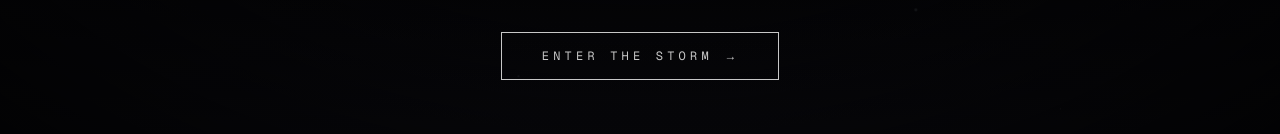
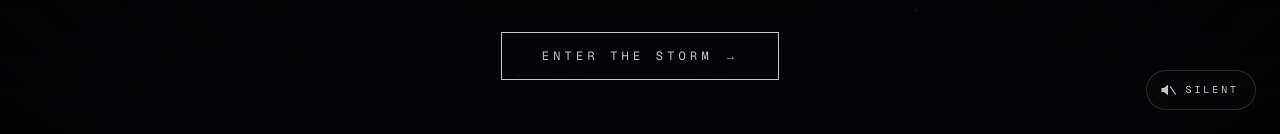
Before and after one commit to Bo-Neau/raijin, a React (Vite) app: page / in a window 1280 px wide. Shown: the part 666-800 px from the top of the page. Built offline with nearby package versions, Linux system fonts and the light colour scheme; a web font is replaced by a local one.

Commit message:
Restore ThunderEngine + thunder.mp3 + bottom-right audio toggle

```diff
--- a/src/App.tsx
+++ b/src/App.tsx
@@ -10,7 +10,7 @@
 // Companion: append the CSS at the bottom of src/index.css.
 // ============================================================================
 
-import { useEffect, useRef, useState, useMemo } from 'react'
+import { useEffect, useRef, useState, useMemo, useCallback } from 'react'
 import './index.css'
 import { Fog } from './components/ui/fog'
 import raijinLogoPng from './assets/raijin-logo-cutout.png'
@@ -52,6 +52,10 @@ const REST_FRAME = 3
 const STRIKE_FRAMES = [4, 7, 16, 17, 19, 20]
 
 type Phase = 'rest' | 'flash' | 'peak' | 'hold' | 'fade' | 'after'
+
+const prefersReducedMotion = () =>
+  typeof window !== 'undefined' &&
+  window.matchMedia?.('(prefers-reduced-motion: reduce)').matches
 
 const isMobile = () =>
   typeof window !== 'undefined' &&
@@ -332,6 +336,143 @@ function DustParticles() {
   )
 }
 
+// ── Thunder engine (real sample) ──────────────────────────────────────────
+import thunderUrl from './assets/thunder.mp3'
+const LS_AUDIO = 'raijin:audio-on'
+
+function ThunderEngine() {
+  const [enabled, setEnabled] = useState<boolean>(() => {
+    try { return localStorage.getItem(LS_AUDIO) === '1' } catch { return false }
+  })
+  const [available, setAvailable] = useState(true)
+  const ctxRef = useRef<AudioContext | null>(null)
+  const masterRef = useRef<GainNode | null>(null)
+  const bufferRef = useRef<AudioBuffer | null>(null)
+  const loadingRef = useRef(false)
+
+  useEffect(() => {
+    if (prefersReducedMotion() || isMobile()) {
+      setAvailable(false); setEnabled(false)
+    }
+  }, [])
+
+  useEffect(() => {
+    try { localStorage.setItem(LS_AUDIO, enabled ? '1' : '0') } catch {}
+  }, [enabled])
+
+  useEffect(() => {
+    if (!enabled || !available) return
+    let cancelled = false
+    let ctx: AudioContext
+    try {
+      const AC = window.AudioContext || (window as unknown as { webkitAudioContext: typeof AudioContext }).webkitAudioContext
+      ctx = new AC()
+    } catch {
+      setAvailable(false); return
+    }
+    ctxRef.current = ctx
+    const master = ctx.createGain()
+    master.gain.value = 0.85
+    master.connect(ctx.destination)
+    masterRef.current = master
+
+    if (!bufferRef.current && !loadingRef.current) {
+      loadingRef.current = true
+      fetch(thunderUrl)
+        .then((r) => r.arrayBuffer())
+        .then((ab) => ctx.decodeAudioData(ab))
+        .then((buf) => { if (!cancelled) bufferRef.current = buf })
+        .catch((err) => { console.warn('Thunder sample failed to load:', err) })
+        .finally(() => { loadingRef.current = false })
+    }
+
+    return () => {
+      cancelled = true
+      try { ctx.close() } catch {}
+      ctxRef.current = null; masterRef.current = null
+    }
+  }, [enabled, available])
+
+  const ensureRunning = useCallback(() => {
+    const ctx = ctxRef.current
+    if (ctx && ctx.state === 'suspended') ctx.resume().catch(() => {})
+  }, [])
+
+  const fireRumble = useCallback((peak: number) => {
+    const ctx = ctxRef.current, master = masterRef.current, buf = bufferRef.current
+    if (!ctx || !master || !buf) return
+    const now = ctx.currentTime
+    const rate = 0.78 + Math.random() * 0.42
+    const vol  = (0.55 + Math.random() * 0.45) * Math.min(1, peak / 1.4)
+    const maxStart = Math.max(0, buf.duration - 1.6)
+    const startOffset = Math.random() * maxStart * 0.4
+    const playableDur = Math.max(0.5, (buf.duration - startOffset) / rate)
+
+    const src = ctx.createBufferSource()
+    src.buffer = buf
+    src.playbackRate.value = rate
+
+    const env = ctx.createGain()
+    const fadeIn = 0.04, fadeOut = 0.35
+    env.gain.setValueAtTime(0.0001, now)
+    env.gain.exponentialRampToValueAtTime(vol, now + fadeIn)
+    env.gain.setValueAtTime(vol, now + playableDur - fadeOut)
+    env.gain.exponentialRampToValueAtTime(0.001, now + playableDur)
+
+    src.connect(env).connect(master)
+    src.start(now, startOffset)
+    src.stop(now + playableDur + 0.05)
+  }, [])
+
+  useEffect(() => {
+    if (!enabled || !available) return
+    const onStrike = (e: Event) => {
+      const peak = (e as CustomEvent<{ peak: number }>).detail?.peak ?? 1.3
+      ensureRunning()
+      fireRumble(peak)
+    }
+    window.addEventListener('raijin:strike-start', onStrike)
+    return () => window.removeEventListener('raijin:strike-start', onStrike)
+  }, [enabled, available, fireRumble, ensureRunning])
+
+  if (!available) {
+    return (
+      <button className="thunder-toggle disabled" disabled aria-label="Thunder unavailable">
+        <SpeakerIcon muted />
+        <span className="thunder-label">SILENT</span>
+      </button>
+    )
+  }
+
+  return (
+    <button
+      className={`thunder-toggle ${enabled ? 'on' : 'off'}`}
+      aria-pressed={enabled}
+      aria-label={enabled ? 'Mute thunder' : 'Enable thunder'}
+      onClick={() => {
+        setEnabled((v) => !v)
+        setTimeout(ensureRunning, 30)
+      }}
+    >
+      <SpeakerIcon muted={!enabled} />
+      <span className="thunder-label">{enabled ? 'THUNDER' : 'SILENT'}</span>
+    </button>
+  )
+}
+
+function SpeakerIcon({ muted }: { muted: boolean }) {
+  return (
+    <svg width="18" height="18" viewBox="0 0 22 22" fill="none" className={`speaker-icon ${muted ? 'muted' : ''}`} aria-hidden>
+      <path d="M3 8.5 V13.5 H6 L11 17.5 V4.5 L6 8.5 Z" fill="currentColor"/>
+      {!muted && <>
+        <path d="M14 7.5 Q16 11 14 14.5" stroke="currentColor" strokeWidth="1.4" strokeLinecap="round" fill="none"/>
+        <path d="M16.5 5.5 Q19.5 11 16.5 16.5" stroke="currentColor" strokeWidth="1.4" strokeLinecap="round" fill="none"/>
+      </>}
+      {muted && <path d="M14 7 L20 16" stroke="currentColor" strokeWidth="1.4" strokeLinecap="round" fill="none"/>}
+    </svg>
+  )
+}
+
 // ── Logo (nav / footer use original) ─────────────────────────────────────
 function Logo({ className, alt = 'RAIJIN — 雷神' }: { className?: string; alt?: string }) {
   return (
@@ -520,6 +661,8 @@ export default function App() {
         </div>
       </footer>
 
+      {/* Thunder toggle (Apple-style speaker, bottom-right) */}
+      <ThunderEngine />
     </div>
   )
 }
--- a/src/index.css
+++ b/src/index.css
@@ -941,6 +941,38 @@ body {
 }
 @media (max-width: 768px) { .dust-particles { display: none; } }
 
+/* ── Thunder toggle (Apple-style speaker, bottom-right) ─────────────────── */
+.thunder-toggle {
+  position: fixed; bottom: 24px; right: 24px;
+  z-index: 9100;
+  display: inline-flex; align-items: center; gap: 8px;
+  padding: 10px 16px 10px 12px;
+  background: rgba(10, 10, 12, 0.55);
+  border: 1px solid rgba(255, 255, 255, 0.14);
+  color: var(--gray-200);
+  border-radius: 999px;
+  backdrop-filter: blur(10px);
+  -webkit-backdrop-filter: blur(10px);
+  cursor: pointer;
+  font-family: var(--font-mono);
+  font-size: 0.62rem;
+  letter-spacing: 0.3em;
+  text-transform: uppercase;
+  transition: background 0.2s ease, color 0.2s ease, border-color 0.2s ease;
+}
+.thunder-toggle:hover {
+  background: rgba(20, 20, 24, 0.75);
+  color: var(--lightning-white);
+  border-color: rgba(255, 255, 255, 0.28);
+}
+.thunder-toggle.on {
+  color: var(--lightning-white);
+  border-color: rgba(240, 248, 255, 0.45);
+  box-shadow: 0 0 24px rgba(240, 248, 255, 0.12);
+}
+.thunder-toggle.disabled { opacity: 0.4; cursor: not-allowed; }
+.speaker-icon { display: inline-block; flex-shrink: 0; }
+
 /* ── Reduced motion ─────────────────────────────────────────────────────── */
 @media (prefers-reduced-motion: reduce) {
   .camera-zoom, .camera-pan, .breathing-vignette, .sweep-beam, .dust { animation: none !important; }
```
Also changed, not shown: 1 other file (tests, documents, lock files or other folders).
